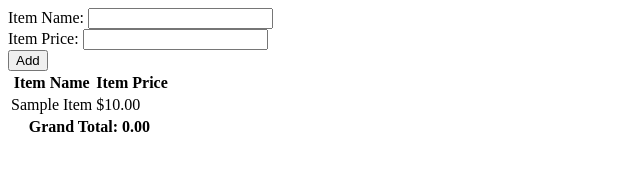
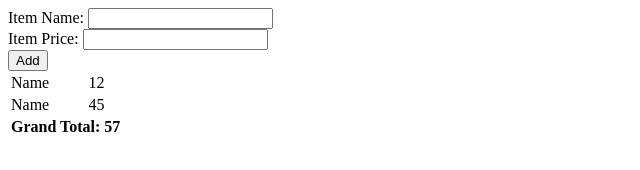
Before and after one commit to acciojob/shopping-cart-2-Ankur-Kumar-4, a website: page main.html in a window 1280 px wide. Shown: the whole page, without its empty margins (0-640 px from the left). Drawn offline with Linux system fonts and the light colour scheme.

Commit message:
created a submission

```diff
--- a/main.html
+++ b/main.html
@@ -22,19 +22,19 @@
   <table>
     <thead>
       <tr>
-        <th data-ns-test="item-name">Item Name</th>
-        <th data-ns-test="item-price">Item Price</th>
+        <td> <label data-ns-test="item-name">Name</label></td>
+        <td> <label data-ns-test="item-price">12</label></td>
       </tr>
     </thead>
     <tbody>
       <tr>
-        <td data-ns-test="item-name">Sample Item</td>
-        <td data-ns-test="item-price">$10.00</td>
+          <td> <label data-ns-test="item-name">Name</label></td>
+        <td> <label data-ns-test="item-price">45</label></td>
       </tr>
     </tbody>
     <tfoot>
       <tr>
-        <th colspan="2" data-ns-test="grandTotal">Grand Total: <span>0.00</span></th>
+        <th colspan="2" data-ns-test="grandTotal">Grand Total: <span>57</span></th>
       </tr>
     </tfoot>
   </table>
```
